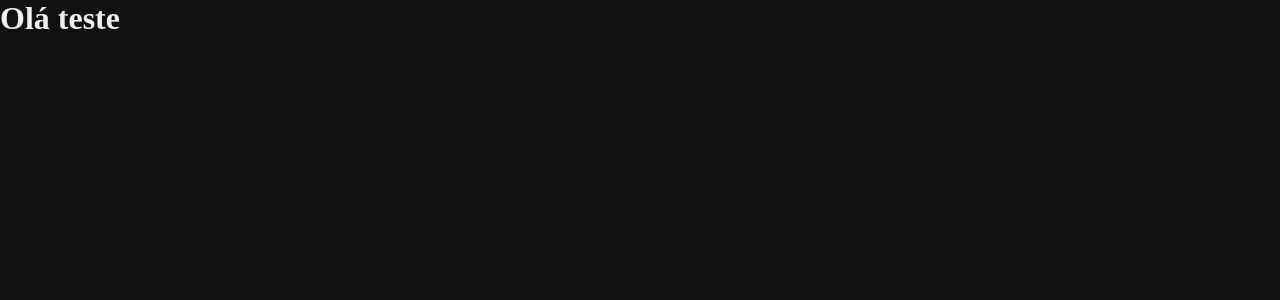
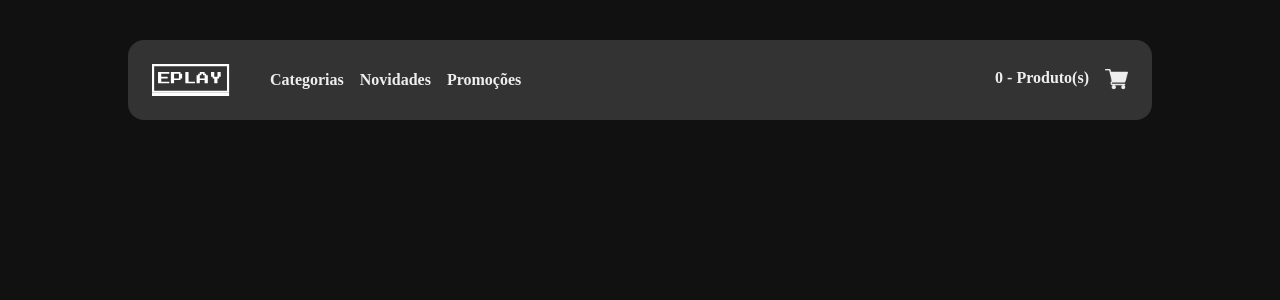
Before and after one commit to JoaopauloDevJ/e-commerce, a React (Create React App) app: page / in a window 1280 px wide. Shown: the top 300 px of the page. Built offline with nearby package versions, Linux system fonts and the light colour scheme.

Commit message:
Construindo o cabeçalho

```diff
--- a/public/index.html
+++ b/public/index.html
@@ -2,7 +2,7 @@
 <html lang="en">
   <head>
     <meta charset="utf-8" />
-    <link rel="icon" href="./logo.svg" />
+    <link rel="icon" href="../src/assets/logo.svg" />
     <meta name="viewport" content="width=device-width, initial-scale=1" />
     <meta name="theme-color" content="#000000" />
     <meta
--- a/src/App.tsx
+++ b/src/App.tsx
@@ -1,12 +1,13 @@
-import GlobalCss from './stylos'
+import Header from './components/Header'
+import { GlobalCss, Container } from './stylos'
 
 function App() {
   return (
     <>
       <GlobalCss />
-      <div>
-        <h1>Olá teste</h1>
-      </div>
+      <Container>
+        <Header />
+      </Container>
     </>
   )
 }
--- /dev/null
+++ b/src/components/Header/index.tsx
@@ -0,0 +1,30 @@
+import * as S from './styles'
+import Logo from '../../assets/images/logo.svg'
+import Carrinho from '../../assets/images/carrinho.svg'
+
+const Header = () => (
+  <S.HeadeBar>
+    <div>
+      <img src={Logo} alt="EPLAY" />
+      <nav>
+        <S.Links>
+          <S.LinkItem>
+            <a href="#">Categorias</a>
+          </S.LinkItem>
+          <S.LinkItem>
+            <a href="#">Novidades</a>
+          </S.LinkItem>
+          <S.LinkItem>
+            <a href="#">Promoções</a>
+          </S.LinkItem>
+        </S.Links>
+      </nav>
+    </div>
+    <S.LinkCart href="#">
+      0 - Produto(s)
+      <img src={Carrinho} alt="carrinho" />
+    </S.LinkCart>
+  </S.HeadeBar>
+)
+
+export default Header
--- /dev/null
+++ b/src/components/Header/styles.ts
@@ -0,0 +1,40 @@
+import { styled } from 'styled-components'
+import { cores } from '../../stylos'
+
+export const HeadeBar = styled.header`
+  background-color: ${cores.cinza};
+  padding: 24px;
+  border-radius: 16px;
+  margin-bottom: 80px;
+  display: flex;
+  align-items: center;
+  justify-content: space-between;
+
+  a {
+    color: ${cores.branco};
+    text-decoration: none;
+    font-weight: bold;
+  }
+
+  div {
+    display: flex;
+    align-items: center;
+  }
+`
+
+export const Links = styled.ul`
+  display: flex;
+  margin-left: 40px;
+`
+
+export const LinkItem = styled.li`
+  margin-right: 16px;
+`
+
+export const LinkCart = styled.a`
+  display: flex;
+
+  img {
+    margin-left: 16px;
+  }
+`
--- a/src/stylos.ts
+++ b/src/stylos.ts
@@ -1,17 +1,18 @@
-import { createGlobalStyle } from 'styled-components'
+import styled, { createGlobalStyle } from 'styled-components'
 
-const cores = {
+export const cores = {
   preto: '#111111',
   cinza: '#333333',
   verde: '#10AC84',
   branco: '#EEEEEE'
 }
 
-const GlobalCss = createGlobalStyle`
+export const GlobalCss = createGlobalStyle`
   * {
     margin: 0;
     padding: 0;
     box-sizing: border-box;
+    list-style: none;
   }
 
   body {
@@ -20,4 +21,9 @@
   }
 `
 
-export default GlobalCss
+export const Container = styled.div`
+  max-width: 1024px;
+  width: 100%;
+  margin: 0 auto;
+  padding-top: 40px;
+`
```
Also changed, not shown: src/assets/images/carrinho.svg (renamed from public/carrinho.svg), src/assets/images/logo.svg (renamed from public/logo.svg).
